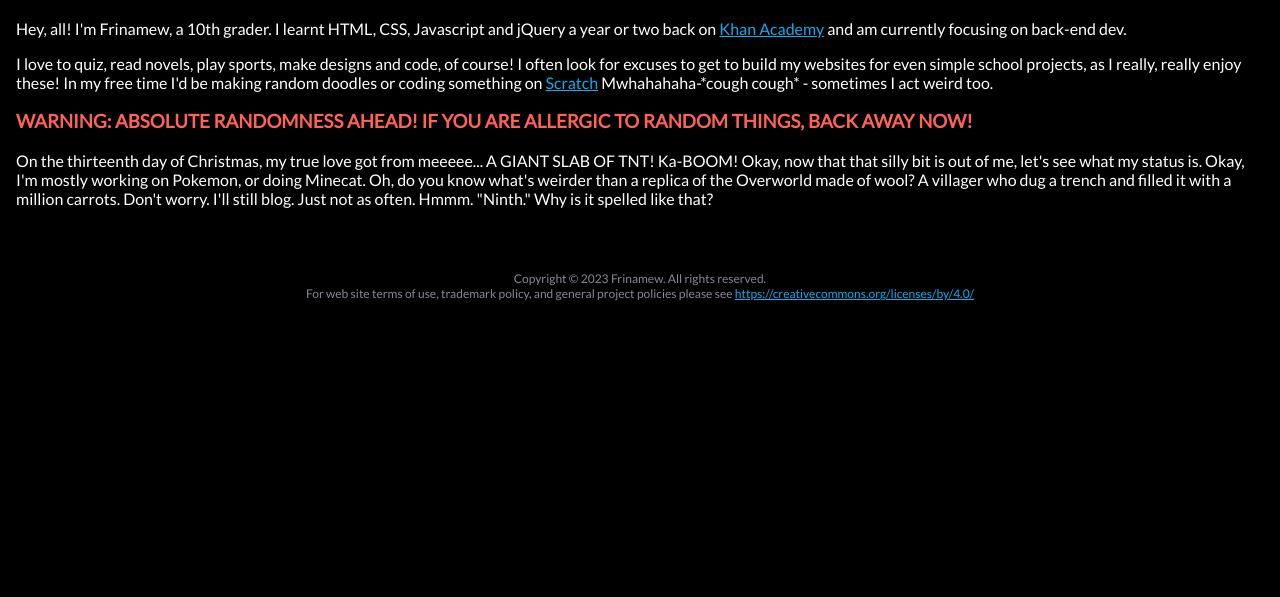
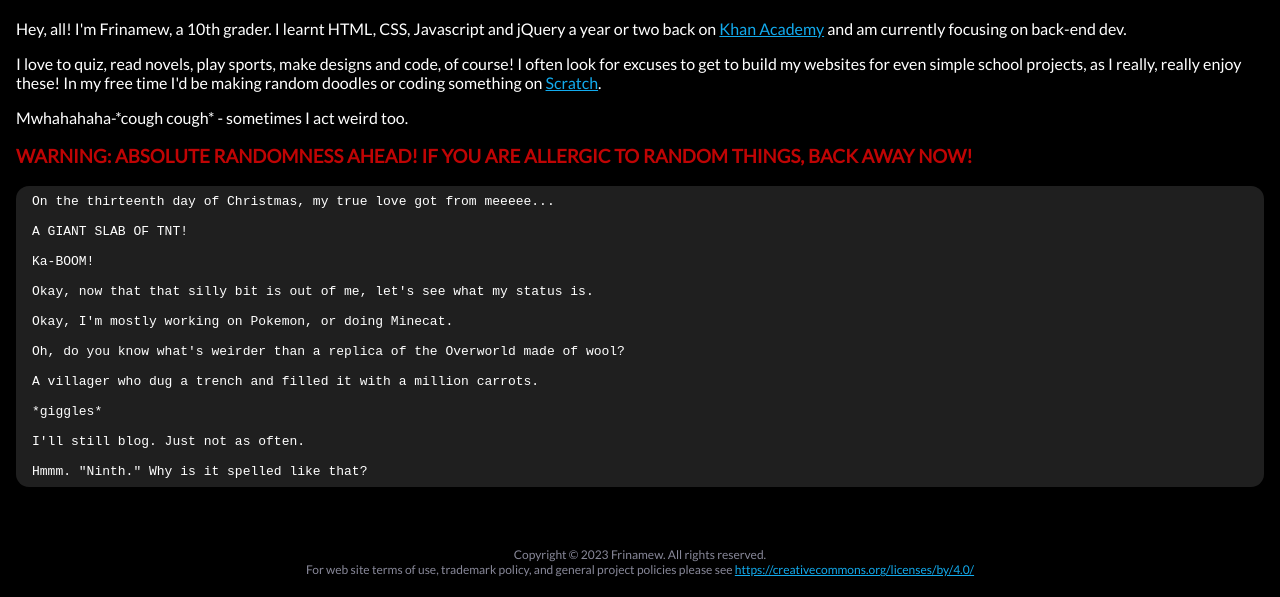
Before and after one commit to frinamew/frinamew.github.io, a plain HTML site: page about.html in a window 1280 px wide. Shown: the part 219-816 px from the top of the page. Drawn offline with Linux system fonts and the light colour scheme.

Commit message:
Update about.html

```diff
--- a/about.html
+++ b/about.html
@@ -75,6 +75,14 @@ a:visited {
   color: #12abee;
 }
 
+.codeText {
+  padding: 8px 16px;
+  border-radius: 1em;
+  font-family: monospace;
+  color: white;
+  background: #1f1f1f;
+}
+
 </style>
 
 </head>
@@ -103,24 +111,28 @@ a:visited {
 
     <p>Hey, all! I'm Frinamew, a 10th grader. I learnt HTML, CSS, Javascript and jQuery a year or two back on <a href="https://www.khanacademy.org/">Khan Academy</a> and am currently focusing on back-end dev.</p>
 
-    <p>I love to quiz, read novels, play sports, make designs and code, of course! I often look for excuses to get to build my websites for even simple school projects, as I really, really enjoy these! In my free time I'd be making random doodles or coding something on <a href="https://scratch.mit.edu/">Scratch</a> Mwhahahaha-*cough cough* - sometimes I act weird too. </p>
+    <p style="color: ff8b00">I love to quiz, read novels, play sports, make designs and code, of course! I often look for excuses to get to build my websites for even simple school projects, as I really, really enjoy these! In my free time I'd be making random doodles or coding something on <a href="https://scratch.mit.edu/">Scratch</a>.</p>
 
-    <h3 style="color: #ff6257">WARNING: ABSOLUTE RANDOMNESS AHEAD! IF YOU ARE ALLERGIC TO RANDOM THINGS, BACK AWAY NOW!</h3>
+    <p>Mwhahahaha-*cough cough* - sometimes I act weird too.</p>
 
-    <p>On the thirteenth day of Christmas, my true love got from meeeee...
-A GIANT SLAB OF TNT!
+    <h3 style="color: #bf0404">WARNING: ABSOLUTE RANDOMNESS AHEAD! IF YOU ARE ALLERGIC TO RANDOM THINGS, BACK AWAY NOW!</h3>
 
-Ka-BOOM!
+  <p class="codeText">On the thirteenth day of Christmas, my true love got from meeeee...<br><br>
+A GIANT SLAB OF TNT!<br><br>
 
-Okay, now that that silly bit is out of me, let's see what my status is.
+Ka-BOOM!<br><br>
 
-Okay, I'm mostly working on Pokemon, or doing Minecat.
+Okay, now that that silly bit is out of me, let's see what my status is.<br><br>
 
-Oh, do you know what's weirder than a replica of the Overworld made of wool?
+Okay, I'm mostly working on Pokemon, or doing Minecat.<br><br>
 
-A villager who dug a trench and filled it with a million carrots.
+Oh, do you know what's weirder than a replica of the Overworld made of wool?<br><br>
 
-  Don't worry. I'll still blog. Just not as often.
+A villager who dug a trench and filled it with a million carrots.<br><br>
+
+*giggles*<br><br>
+
+I'll still blog. Just not as often.<br><br>
 
 Hmmm. "Ninth." Why is it spelled like that?
 
```
